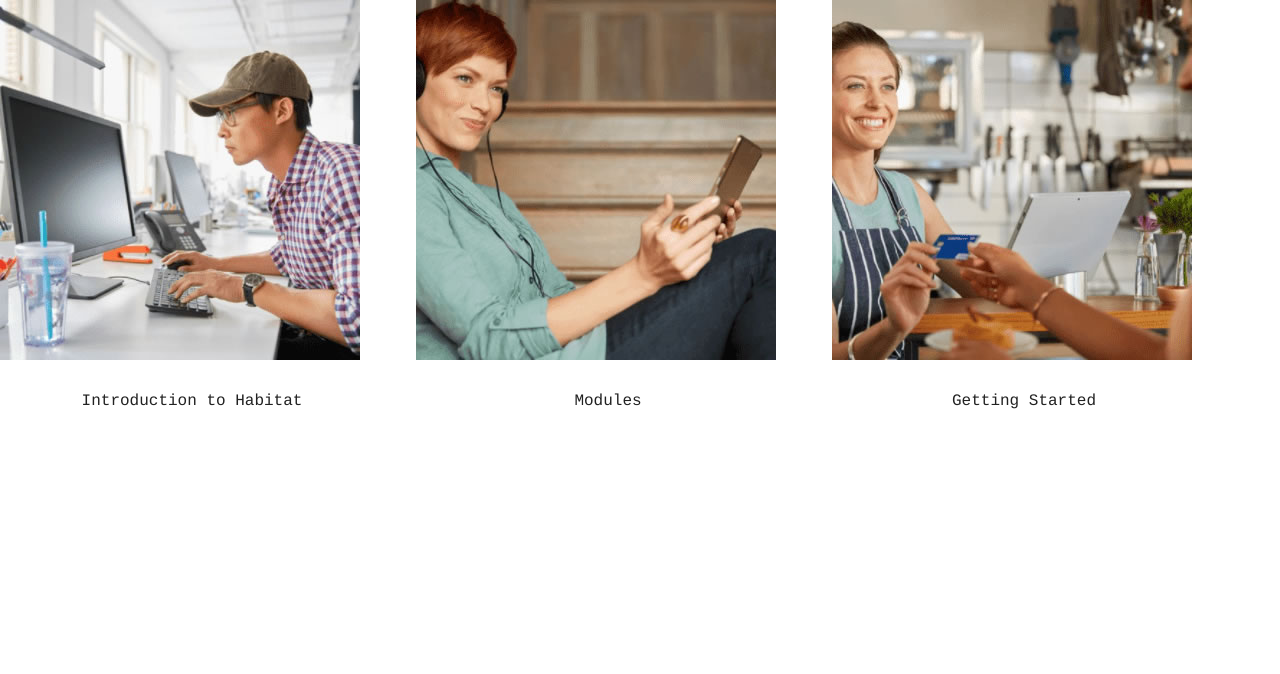
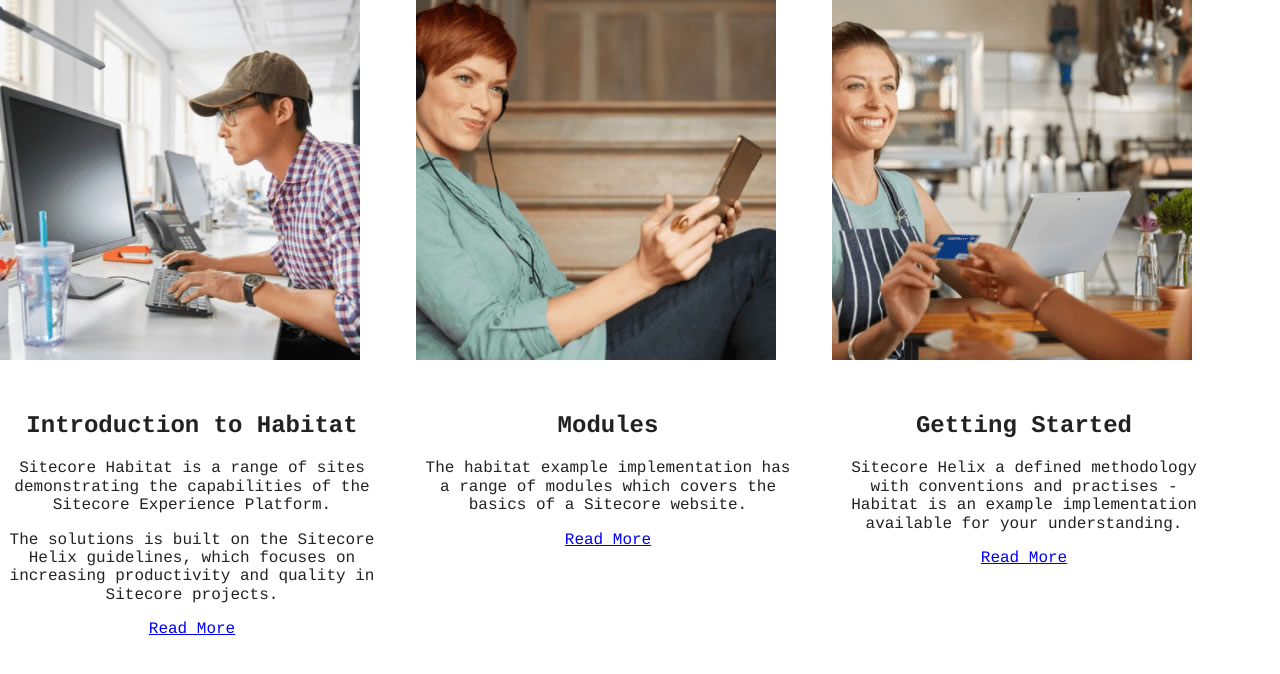
Before and after one commit to adambezemek/xc-code-challenge, a Vue app in the folder xc-code-challenge/: page / in a window 1280 px wide. Shown: the top 674 px of the page. Built offline with nearby package versions, Linux system fonts and the light colour scheme.

Commit message:
Render content

```diff
--- a/xc-code-challenge/src/components/ContentGrid.vue
+++ b/xc-code-challenge/src/components/ContentGrid.vue
@@ -5,7 +5,10 @@
     <template v-for="(element, index) in images">
       <img class="js-draggable l-grid__content--header" :src="element.src" :alt="element.alttext" :key="index" />
       <div :key="section[index].name" class="l-grid__content--section">
-      {{section[index].name}}
+        <h2 v-text="section[index].name"></h2>
+        <div v-html="section[index].content">
+        </div>
+        <a :href="section[index].url">Read More</a>
       </div>
     </template>
   </draggable>
```
